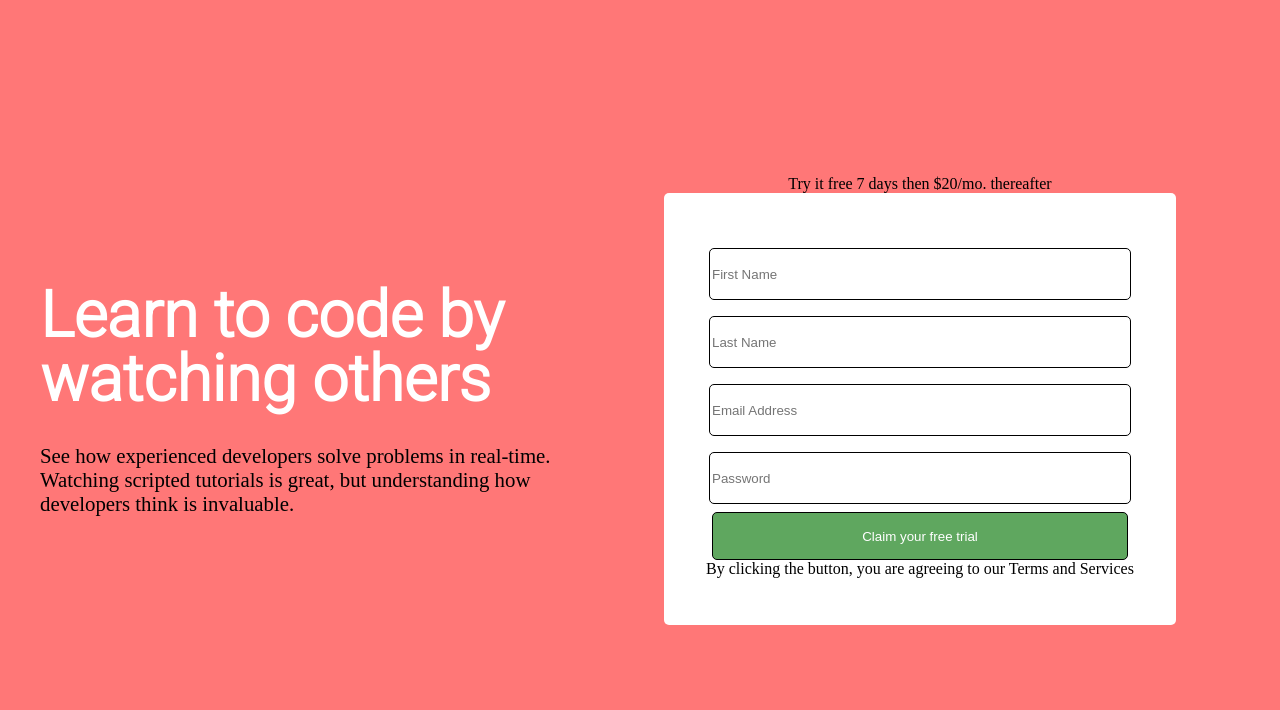
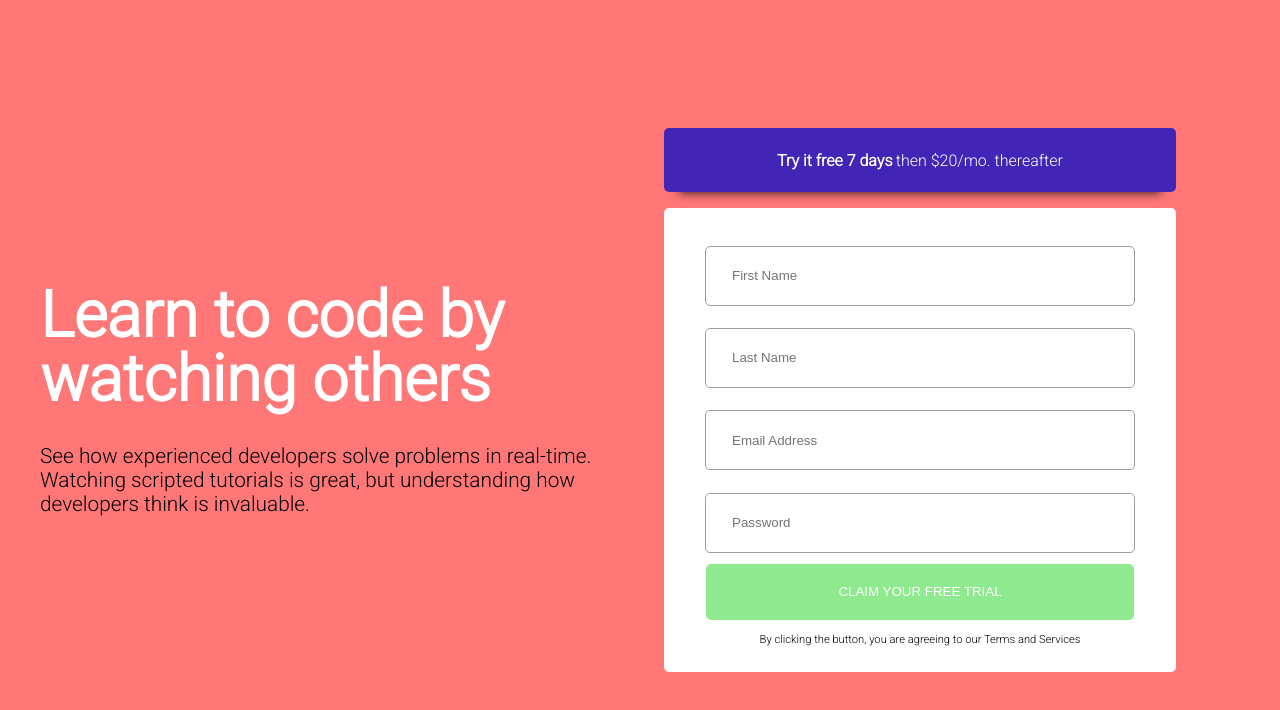
Before and after one commit to DjanyMouton/Signup-form, a plain HTML site: page index.html in a window 1280 px wide. Drawn offline with Linux system fonts and the light colour scheme.

Commit message:
added style for the collapse section

```diff
--- a/index.html
+++ b/index.html
@@ -29,7 +29,7 @@
 
       <div id="try__free__div">
 
-        <p>Try it free 7 days then $20/mo. thereafter</p>
+        <p><span>Try it free 7 days</span>then $20/mo. thereafter</p>
 
       </div>
 
--- a/style/mixins/_mixins.scss
+++ b/style/mixins/_mixins.scss
@@ -11,6 +11,6 @@
     border-radius: 5px;
 }
 @mixin input--size{
-    height: 3rem;
-    width: 26rem;
+    height: 3.5rem;
+    width: 26.5rem;
 }
--- a/style/style.scss
+++ b/style/style.scss
@@ -7,6 +7,7 @@
 body{
     @include max--size;
     box-sizing: border-box;
+    font-family: 'Roboto', sans-serif;
 }
 main{
     @include display-center;
@@ -16,7 +17,6 @@ main{
         width: 35rem;
         h1{
             margin-bottom: 2rem;
-            font-family: 'Roboto', sans-serif;
             line-height: 4rem;
             font-size: 4rem;
             color: white;
@@ -30,25 +30,50 @@ main{
         flex-direction: column;
         align-items: center;
         width: 40rem;
+        #try__free__div{
+            p{
+                @include border--radius__5px;
+                @include display-center;
+                margin-bottom: 1rem;
+                width: 32rem;
+                height: 4rem;
+                color: white;
+                background-color: rgb(66, 37, 182);
+                box-shadow: 0px 15px 10px -15px #111;
+            }
+            span{
+                margin-right: 0.2rem;
+                font-weight: bold;
+            }
+        }
         form{
             @include display-center;
             @include border--radius__5px;
             flex-direction: column;
-            height: 27rem;
+            height: 29rem;
             width: 32rem;
             background-color: white;
             input{
                 @include input--size;
                 @include border--radius__5px;
-                border: 1px solid black;
-                margin: 0.5rem 0;
+                border: 1px solid rgb(157, 157, 157);
+                margin: 0.7rem 0;
+            }
+            ::placeholder{
+                padding-left: 1.5rem
             }
             button{
                 @include border--radius__5px;
-                @include input--size;
-                border: 1px solid black;
+                height: 3.5rem;
+                width: 26.7rem;
+                text-transform: uppercase;
+                border: none;
                 color: white;
-                background-color: rgb(95, 167, 95);
+                background-color: rgb(143, 234, 143);
+                margin-bottom: 0.8rem;
+            }
+            p{
+                font-size: 0.7rem;
             }
         }
     }
```
Also changed, not shown: README/README-template.md (renamed from README-template.md), README/README.md (renamed from README.md), README/style-guide.md (renamed from style-guide.md), style/style.css, 1 other file.
